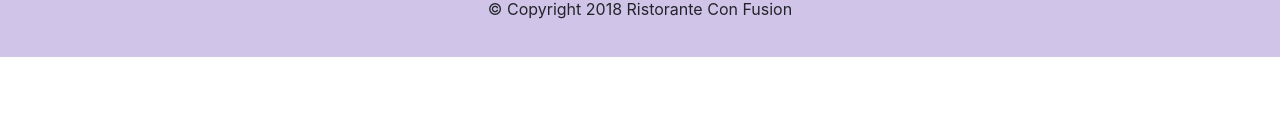
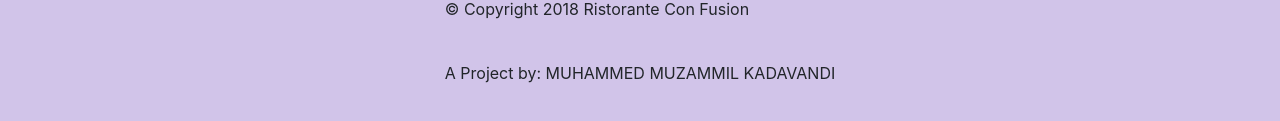
Before and after one commit to beetlehub/UIbootstrap4, a website: page index.html in a window 1280 px wide. Shown: the part 2105-2226 px from the top of the page. Before the commit the page ends 2162 px from the top, so only its background shows below. Drawn offline with nearby package versions, Linux system fonts and the light colour scheme.

Commit message:
Update index.html
the project details

```diff
--- a/index.html
+++ b/index.html
@@ -396,7 +396,8 @@
            </div>
            <div class="row justify-content-center">
                 <div class="col-auto">
-                    <p>© Copyright 2018 Ristorante Con Fusion</p>
+                    <p>© Copyright 2018 Ristorante Con Fusion</p><br>
+                     <p>A Project by: MUHAMMED MUZAMMIL KADAVANDI</p>
                 </div>
            </div>
         </div>
```
